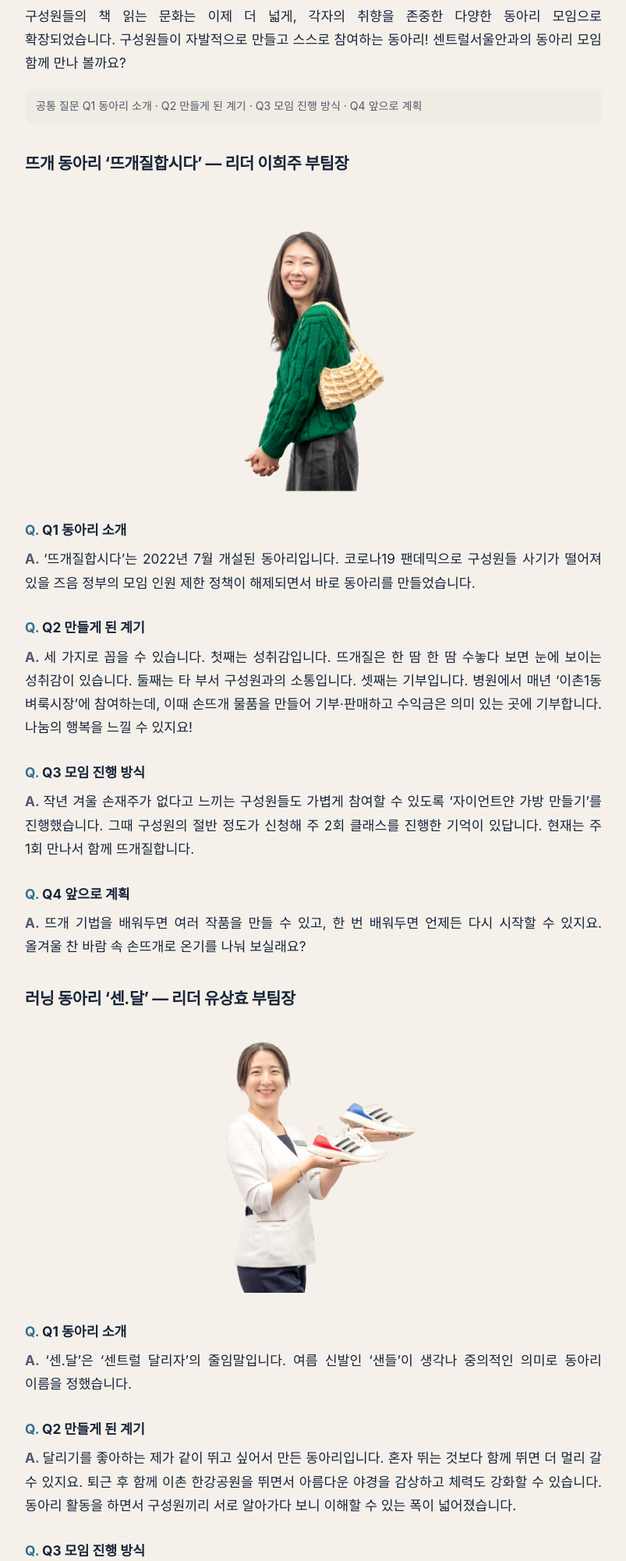
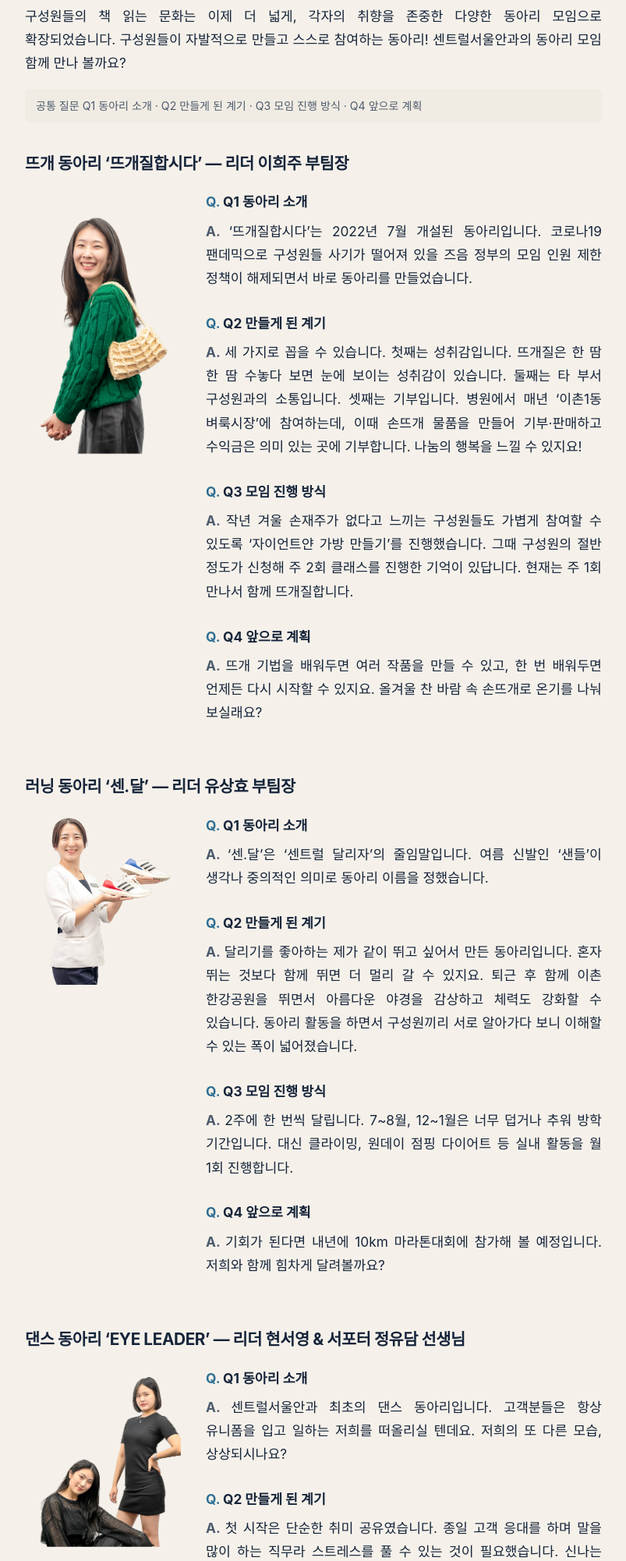
Before and after one commit to yongsan1705-ui/nanum-webzine, a PHP site: page /nanum/club.html in a window 1280 px wide. Shown: the part 939-2941 px from the top of the page at 78% size, without its empty margins (238-1041 px from the left). Run offline with PHP 8.4, Linux system fonts and the light colour scheme; some libraries are stand-ins or nearby versions; some web fonts are replaced.

Commit message:
동아리 기사: 소제목 아래 사진 왼쪽, Q&A 오른쪽 배치
- 동아리별 사진과 Q&A를 club-item으로 묶어 2단 배치 (사진 열 200px)
- 640px 이하 좁은 화면에서는 사진 위, Q&A 아래로 쌓음
- 사진별 개별 폭(inline max-width) 제거

Co-Authored-By: Claude Opus 5.5 <noreply@anthropic.com>

```diff
--- a/nanum/assets/css/style.css
+++ b/nanum/assets/css/style.css
@@ -210,6 +210,15 @@ button { font: inherit; cursor: pointer; }
 /* 배경을 지운 인물 사진: 원본 크기 이하로, 회색 바탕·둥근 모서리 없이 */
 .article-body figure.cutout { max-width: 220px; margin-inline: auto; }
 .article-body figure.cutout img { background: none; border-radius: 0; }
+/* 동아리 기사: 소제목 아래 사진은 왼쪽, Q&A는 오른쪽 (좁은 화면에서는 사진 위·글 아래) */
+.club-item { display: grid; grid-template-columns: 200px 1fr; gap: 32px; align-items: start; margin: 1.2em 0 2.8em; }
+.club-item figure.cutout { margin: 0; max-width: none; }
+.club-qa .qa:first-child { margin-top: 0; }
+.club-qa .qa:last-child { margin-bottom: 0; }
+@media (max-width: 640px) {
+  .club-item { grid-template-columns: 1fr; gap: 20px; }
+  .club-item figure.cutout { max-width: 200px; margin-inline: auto; }
+}
 /* 편지지 (인사말): 원본 1143×2000 이미지를 위(0~790)·가운데(790~1595, 무늬 한 주기 단위로 반복)·아래(1595~2000) 세 조각으로 나눠 붙임.
    길이와 상관없이 테두리가 찌그러지지 않음. 1cqw = 원본 11.43px */
 .letter-wrap { container-type: inline-size; margin-bottom: 8px; }
--- a/nanum/club.html
+++ b/nanum/club.html
@@ -12,7 +12,7 @@
   <!-- OG 이미지: 대표 이미지가 정해지면 주석을 풀고 경로 입력 -->
   <!-- <meta property="og:image" content="https://www.cseye.net/nanum/assets/img/cover.jpg"> -->
   <link rel="stylesheet" href="https://cdn.jsdelivr.net/gh/orioncactus/pretendard@v1.3.9/dist/web/static/pretendard.min.css">
-  <link rel="stylesheet" href="assets/css/style.css?v=e17ae4c5">
+  <link rel="stylesheet" href="assets/css/style.css?v=986a7a16">
 </head>
 <body data-article="club">
   <a class="skip" href="#main">본문 바로가기</a>
@@ -82,44 +82,72 @@
           <p>센트럴서울안과는 오랜 시간 독서 모임을 자발적으로 이어왔습니다. 지난 10여 년 동안 만들어진 구성원들의 책 읽는 문화는 이제 더 넓게, 각자의 취향을 존중한 다양한 동아리 모임으로 확장되었습니다. 구성원들이 자발적으로 만들고 스스로 참여하는 동아리! 센트럴서울안과의 동아리 모임 함께 만나 볼까요?</p>
           <p class="note">공통 질문 Q1 동아리 소개 · Q2 만들게 된 계기 · Q3 모임 진행 방식 · Q4 앞으로 계획</p>
           <h3>뜨개 동아리 ‘뜨개질합시다’ — 리더 이희주 부팀장</h3>
+          <div class="club-item">
             <figure class="cutout"><img src="assets/img/club-knit.png" alt="초록색 니트를 입고 손뜨개 가방을 멘 뜨개 동아리 구성원" width="254" height="430" loading="lazy" decoding="async"></figure>
+            <div class="club-qa">
               <div class="qa"><p class="q">Q1 동아리 소개</p><p class="a">‘뜨개질합시다’는 2022년 7월 개설된 동아리입니다. 코로나19 팬데믹으로 구성원들 사기가 떨어져 있을 즈음 정부의 모임 인원 제한 정책이 해제되면서 바로 동아리를 만들었습니다.</p></div>
               <div class="qa"><p class="q">Q2 만들게 된 계기</p><p class="a">세 가지로 꼽을 수 있습니다. 첫째는 성취감입니다. 뜨개질은 한 땀 한 땀 수놓다 보면 눈에 보이는 성취감이 있습니다. 둘째는 타 부서 구성원과의 소통입니다. 셋째는 기부입니다. 병원에서 매년 ‘이촌1동 벼룩시장’에 참여하는데, 이때 손뜨개 물품을 만들어 기부·판매하고 수익금은 의미 있는 곳에 기부합니다. 나눔의 행복을 느낄 수 있지요!</p></div>
               <div class="qa"><p class="q">Q3 모임 진행 방식</p><p class="a">작년 겨울 손재주가 없다고 느끼는 구성원들도 가볍게 참여할 수 있도록 ‘자이언트얀 가방 만들기’를 진행했습니다. 그때 구성원의 절반 정도가 신청해 주 2회 클래스를 진행한 기억이 있답니다. 현재는 주 1회 만나서 함께 뜨개질합니다.</p></div>
               <div class="qa"><p class="q">Q4 앞으로 계획</p><p class="a">뜨개 기법을 배워두면 여러 작품을 만들 수 있고, 한 번 배워두면 언제든 다시 시작할 수 있지요. 올겨울 찬 바람 속 손뜨개로 온기를 나눠 보실래요?</p></div>
+            </div>
+          </div>
           <h3>러닝 동아리 ‘센.달’ — 리더 유상효 부팀장</h3>
-          <figure class="cutout" style="max-width:300px"><img src="assets/img/club-running.png" alt="흰 근무복 차림으로 러닝화 두 켤레를 들어 보이는 러닝 동아리 구성원" width="350" height="384" loading="lazy" decoding="async"></figure>
+          <div class="club-item">
+            <figure class="cutout"><img src="assets/img/club-running.png" alt="흰 근무복 차림으로 러닝화 두 켤레를 들어 보이는 러닝 동아리 구성원" width="350" height="384" loading="lazy" decoding="async"></figure>
+            <div class="club-qa">
               <div class="qa"><p class="q">Q1 동아리 소개</p><p class="a">‘센.달’은 ‘센트럴 달리자’의 줄임말입니다. 여름 신발인 ‘샌들’이 생각나 중의적인 의미로 동아리 이름을 정했습니다.</p></div>
               <div class="qa"><p class="q">Q2 만들게 된 계기</p><p class="a">달리기를 좋아하는 제가 같이 뛰고 싶어서 만든 동아리입니다. 혼자 뛰는 것보다 함께 뛰면 더 멀리 갈 수 있지요. 퇴근 후 함께 이촌 한강공원을 뛰면서 아름다운 야경을 감상하고 체력도 강화할 수 있습니다. 동아리 활동을 하면서 구성원끼리 서로 알아가다 보니 이해할 수 있는 폭이 넓어졌습니다.</p></div>
               <div class="qa"><p class="q">Q3 모임 진행 방식</p><p class="a">2주에 한 번씩 달립니다. 7~8월, 12~1월은 너무 덥거나 추워 방학 기간입니다. 대신 클라이밍, 원데이 점핑 다이어트 등 실내 활동을 월 1회 진행합니다.</p></div>
               <div class="qa"><p class="q">Q4 앞으로 계획</p><p class="a">기회가 된다면 내년에 10km 마라톤대회에 참가해 볼 예정입니다. 저희와 함께 힘차게 달려볼까요?</p></div>
+            </div>
+          </div>
           <h3>댄스 동아리 ‘EYE LEADER’ — 리더 현서영 &amp; 서포터 정유담 선생님</h3>
-          <figure class="cutout" style="max-width:320px"><img src="assets/img/club-dance.png" alt="검은 옷을 입고 포즈를 취한 댄스 동아리 구성원 두 명" width="429" height="497" loading="lazy" decoding="async"></figure>
+          <div class="club-item">
+            <figure class="cutout"><img src="assets/img/club-dance.png" alt="검은 옷을 입고 포즈를 취한 댄스 동아리 구성원 두 명" width="429" height="497" loading="lazy" decoding="async"></figure>
+            <div class="club-qa">
               <div class="qa"><p class="q">Q1 동아리 소개</p><p class="a">센트럴서울안과 최초의 댄스 동아리입니다. 고객분들은 항상 유니폼을 입고 일하는 저희를 떠올리실 텐데요. 저희의 또 다른 모습, 상상되시나요?</p></div>
               <div class="qa"><p class="q">Q2 만들게 된 계기</p><p class="a">첫 시작은 단순한 취미 공유였습니다. 종일 고객 응대를 하며 말을 많이 하는 직무라 스트레스를 풀 수 있는 것이 필요했습니다. 신나는 음악과 함께 몸을 움직여 땀 흘리는 ‘댄스’가 제격인 것 같아 동아리 개설까지 하게 되었습니다.</p></div>
               <div class="qa"><p class="q">Q3 모임 진행 방식</p><p class="a">모임 일주일 전 한 분의 선생님과 제가 안무 연습 시간을 가진 뒤, 모임 때 멤버에게 안무를 알려주는 방식입니다. 2주에 한 번, 두 시간씩 모이는데 그 순간만큼은 어느 유명한 아이돌 그룹 멤버로 변신하지요!</p></div>
               <div class="qa"><p class="q">Q4 앞으로 계획</p><p class="a">첫 모임 전 걱정했는데, 예상 밖으로 너무 열정적이었습니다. ‘우리 구성원분들 이런 재능을 숨기고 있었다니!’ 하고 놀라기도 했습니다. 앞으로도 즐겁게 리듬을 같이 타봐요!</p></div>
+            </div>
+          </div>
           <h3>방송 동아리 ‘민주적인 도비’ — 리더 이민주 팀장</h3>
-          <figure class="cutout" style="max-width:240px"><img src="assets/img/club-broadcast.png" alt="‘민주적인 도비’ 채널 그림판을 들고 웃는 방송 동아리 구성원" width="281" height="428" loading="lazy" decoding="async"></figure>
+          <div class="club-item">
+            <figure class="cutout"><img src="assets/img/club-broadcast.png" alt="‘민주적인 도비’ 채널 그림판을 들고 웃는 방송 동아리 구성원" width="281" height="428" loading="lazy" decoding="async"></figure>
+            <div class="club-qa">
               <div class="qa"><p class="q">Q1 동아리 소개</p><p class="a">유튜브 라이브 방송을 운영하며 새로운 소통의 장을 마련하고 있습니다.</p></div>
               <div class="qa"><p class="q">Q2 만들게 된 계기</p><p class="a">점점 개인 생활화되면서 소통의 기회가 줄어드는 것 같습니다. 라이브 방송을 통해 조직 내 소통과 협업, 구성원 간 긍정적 관계를 유지하고 싶었습니다. 구성원들의 마음을 토닥여 주는 사내 방송이 되고 싶습니다.</p></div>
               <div class="qa"><p class="q">Q3 모임 진행 방식</p><p class="a">점심시간을 활용해 라이브 방송을 운영 중입니다. 병원의 이슈부터 식당 정보, 연애·업무 스트레스 상담, 랜덤 음악 퀴즈까지 다양한 코너가 이어집니다.</p></div>
               <div class="qa"><p class="q">Q4 앞으로 계획</p><p class="a">일과 중 잠시 쉬어가는 점심시간, 구성원분의 감성을 만져 드릴게요. 앞으로도 볼륨을 높여 보아요!</p></div>
+            </div>
+          </div>
           <h3>봉사 동아리 ‘온(溫)’ — 이샤론 팀장</h3>
+          <div class="club-item">
             <figure class="cutout"><img src="assets/img/club-volunteer.png" alt="남색 근무복을 입고 두 손을 모은 봉사 동아리 구성원" width="252" height="444" loading="lazy" decoding="async"></figure>
+            <div class="club-qa">
               <div class="qa"><p class="q">Q1 동아리 소개</p><p class="a">이웃에게 따뜻한 마음, 선한 나눔을 실천하는 동아리입니다. 멤버가 각자 가진 재능과 기술로 주변 이웃에게 나눔을 실천합니다.</p></div>
               <div class="qa"><p class="q">Q3 활동</p><p class="a">지난 10월 ‘이촌1동 벼룩시장’ 때 뜨개 동아리와 연합해 손뜨개 물품을 기부·판매했습니다. 가장 큰 활동은 국제 실명구호 NGO ‘비전케어’와 함께하는 ‘비전아이캠프’입니다. 취약계층을 위한 기부, 세계 헌혈의 날 헌혈증 기부, 겨울철 연탄 봉사 등 온기가 필요한 곳에 마음을 나눕니다.</p></div>
               <div class="qa"><p class="q">Q4 앞으로 계획</p><p class="a">사랑의 온도를 함께 높여 보아요!</p></div>
+            </div>
+          </div>
           <h3>문화 동아리 ‘센트관극’ — 김민정 실장</h3>
-          <figure class="cutout" style="max-width:240px"><img src="assets/img/club-culture.png" alt="공연 티켓을 들고 웃으며 앉아 있는 문화 동아리 구성원" width="291" height="446" loading="lazy" decoding="async"></figure>
+          <div class="club-item">
+            <figure class="cutout"><img src="assets/img/club-culture.png" alt="공연 티켓을 들고 웃으며 앉아 있는 문화 동아리 구성원" width="291" height="446" loading="lazy" decoding="async"></figure>
+            <div class="club-qa">
               <div class="qa"><p class="q">Q1 동아리 소개</p><p class="a">문화생활을 함께 즐기는 동아리입니다. 함께 문화생활을 하고 서로의 감상을 나누며 인생을 더욱 풍요롭게 만들고 있습니다.</p></div>
               <div class="qa"><p class="q">Q3 모임 진행 방식</p><p class="a">연 1회 전 구성원과 함께 콘서트, 뮤지컬 같은 엔터테인먼트를 즐깁니다.</p></div>
               <div class="qa"><p class="q">Q4 앞으로 계획</p><p class="a">다양하고 흥미로운 활동으로 재미있고 건강한 조직을 만들어 가기 위해 노력하겠습니다.</p></div>
+            </div>
+          </div>
           <h3>독서 동아리 ‘센트럴북파크’ — 안혜인 부팀장</h3>
-          <figure class="cutout" style="max-width:200px"><img src="assets/img/club-reading.png" alt="책을 품에 안고 웃는 독서 동아리 구성원" width="231" height="457" loading="lazy" decoding="async"></figure>
+          <div class="club-item">
+            <figure class="cutout"><img src="assets/img/club-reading.png" alt="책을 품에 안고 웃는 독서 동아리 구성원" width="231" height="457" loading="lazy" decoding="async"></figure>
+            <div class="club-qa">
               <div class="qa"><p class="q">Q1 동아리 소개</p><p class="a">책 읽는 사람, 책 읽을 사람, 혼자서는 책 못 읽는 사람 모두 모이세요! 함께 책 읽어요.</p></div>
               <div class="qa"><p class="q">Q2 만들게 된 계기</p><p class="a">‘책 한 권 구매했는데, 한 권을 다 읽는 것이 왜 이렇게 힘들죠?’ 네, 제가 그랬습니다. 그래서 만들었습니다. 같이 읽다 보면 한 권 다 읽을 수 있지 않을까요?</p></div>
               <div class="qa"><p class="q">Q3·Q4 진행 방식과 계획</p><p class="a">책 속 좋은 문장을 끄적거리는 ‘끄.독Day’, 맥주 한잔하며 생각을 나누는 ‘북맥Day’, 책방투어 ‘책 따라 산책하기’, 일 년에 한 번 ‘단편 독후감 대회’를 계획 중입니다. 독서인으로 거듭나는 그날까지, 우리 책 같이 읽어볼까요!</p></div>
+            </div>
+          </div>
         </div>
         <p class="article-note">※ 의학 정보는 참고용이며, 정확한 진단은 전문의 진료를 통해 받으세요.</p>
         <div class="home-wrap">
```
Lines whose indentation alone changed are shown as unchanged.
